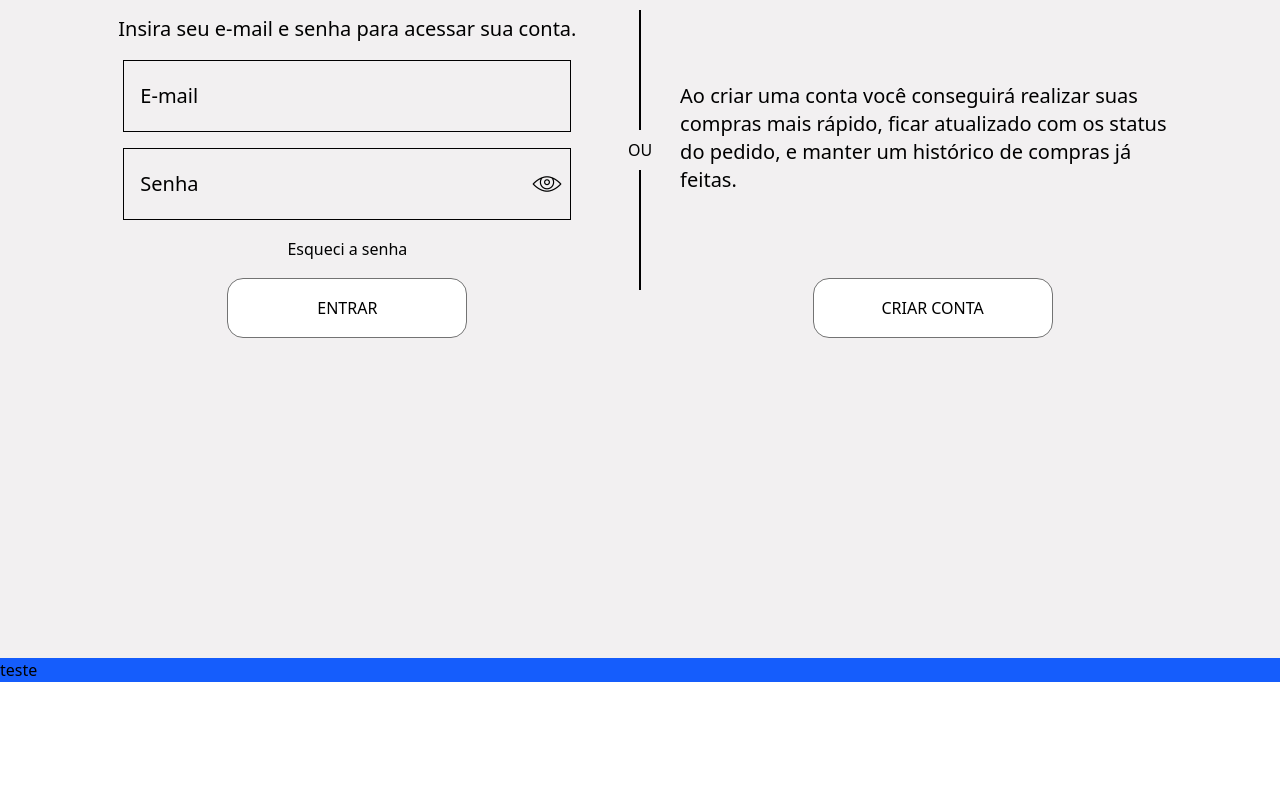
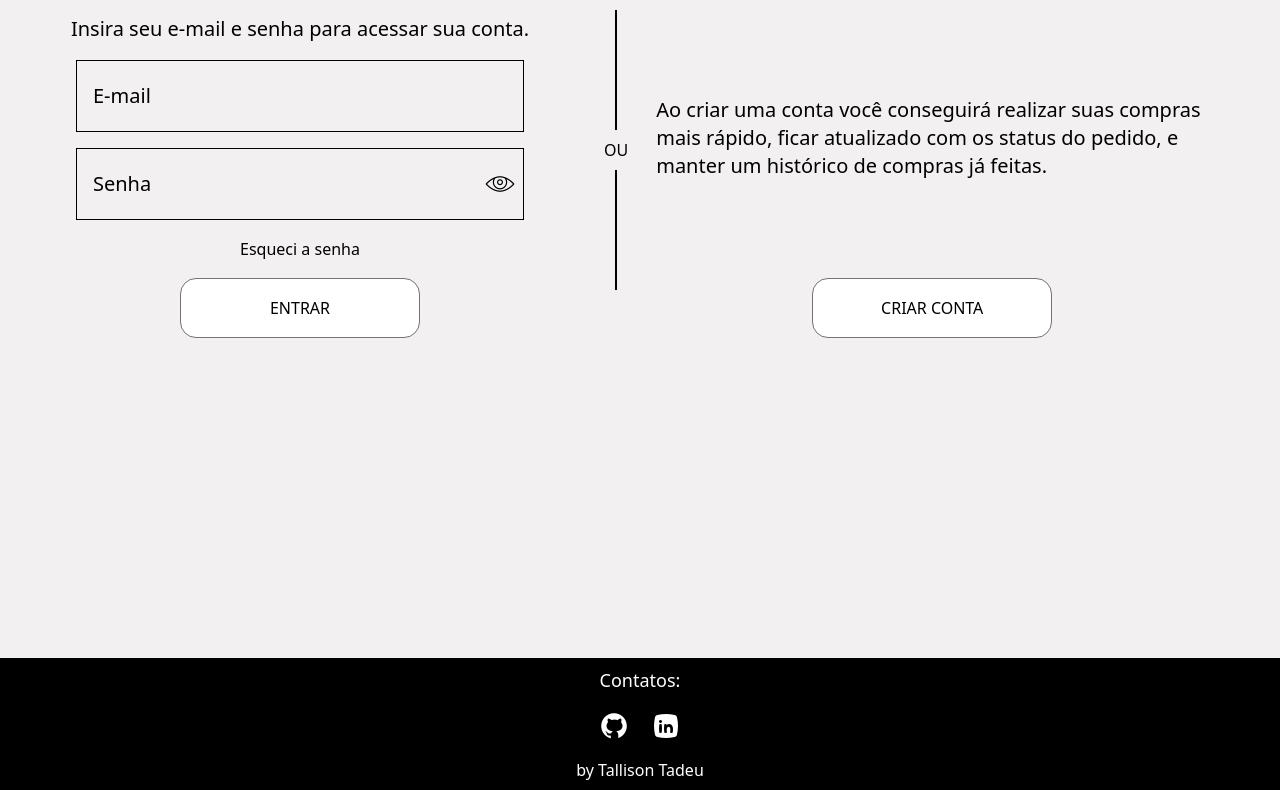
Before and after one commit to Tallisonttj/ecommerce-API, a Next.js app: page /user in a window 1280 px wide. Shown: the part 214-1004 px from the top of the page. Before the commit the page ends 896 px from the top, so only its background shows below. Built offline with nearby package versions, Linux system fonts and the light colour scheme; no server answers; a web font is replaced by a local one.

Commit message:
add footer e sidebar area

```diff
--- /dev/null
+++ b/src/app/[sidebar]/page.tsx
@@ -0,0 +1,20 @@
+
+import { Sidebar } from "@/components/layout/Sidebar";
+
+
+
+export default async function Products({
+  params,
+}: {
+  params:Promise<{ sidebar: string }>;
+}) {
+
+  const { sidebar } = await params
+  return (
+
+    <>
+    <Sidebar/>
+    </>
+  )
+
+}
--- a/src/app/layout.tsx
+++ b/src/app/layout.tsx
@@ -4,6 +4,7 @@ import "./globals.css";
 import { Provider } from "./providers";
 import { Header } from "@/components/layout/Header";
 import { Footer } from "@/components/layout/Footer";
+import { Sidebar } from "@/components/layout/Sidebar";
 
 const geistSans = Geist({
   variable: "--font-geist-sans",
--- a/src/app/page.tsx
+++ b/src/app/page.tsx
@@ -4,6 +4,7 @@
 import { CategoriesGrid } from "@/components/product/categoriesGrid";
 
 import { Provider } from "./providers";
+
 
 const page = () => {
   return (
--- a/src/components/Login.tsx
+++ b/src/components/Login.tsx
@@ -32,9 +32,9 @@ export default function Login () {
 
    return (
 
-    <section className="mx-auto mt-20">
+    <section className="mx-auto mt-20 container">
       {!userCtx?.isLogged &&
-      <div className="containeir">
+      <div className="">
         <div className="p-3 flex flex-col md:flex-row gap-4 items-center">
           <div className="flex-1 h-100 p-3 flex flex-col  gap-4 text-left md:justify-between md:items-center md:max-w-xl">
             <h1 className="text-3xl font-semibold">Já tenho um cadastro!</h1>
@@ -99,8 +99,6 @@ export default function Login () {
         }
 
 
-
-
     </section>
   );
 };
--- a/src/components/createUser.tsx
+++ b/src/components/createUser.tsx
@@ -39,7 +39,7 @@ export const CreateUser = () => {
           <div className="border flex items-center h-18 p-2 w-full md:max-w-md">
             <Input className="text-xl"  label="Avatar" type="string"   value={avatar} onclick={(e) => setAvatar(e)} />
           </div>
-          <Button msg="criar usuario" className="md:w-40 md:h-10" onclick={() => {}}/>
+          <Button msg="Criar usuario" className="md:w-40 p-2 md:h-10" onclick={() => {}}/>
           </div>
         </section>
 
--- a/src/components/layout/Footer.tsx
+++ b/src/components/layout/Footer.tsx
@@ -1,9 +1,24 @@
-
-
 export const Footer = () => {
-    return (
-        <div className=" bg-blue-600 ">
-          <h1>teste</h1>
+  return (
+    <div className=" bg-black flex flex-col gap-4 items-center text-white p-2">
+      <div className="flex flex-col items-center gap-4">
+        <p className="text-lg">Contatos:</p>
+        <div className="flex gap-5">
+        <a href="https://github.com/Tallisonttj" target="_blank" title="https://github.com/Tallisonttj">
+           <img
+            src="/assets/images/icons8-github-logo-32.png"
+            alt="icone-GitHub"
+          />
+        </a>
+        <a href="https://www.linkedin.com/in/tallison-tadeu-de-jesus-95965215a/" target="_blank" title="https://www.linkedin.com/in/tallison-tadeu-de-jesus-95965215a/">
+           <img
+            src="/assets/images/icons8-linkedin-32.png"
+            alt="icone-GitHub"
+          />
+        </a>
         </div>
-    )
-}
+      </div>
+      <p>by Tallison Tadeu</p>
+    </div>
+  );
+};
--- a/src/components/layout/Header.tsx
+++ b/src/components/layout/Header.tsx
@@ -7,20 +7,23 @@ import Link from "next/link";
 
 
 
+
 export const Header = () => {
-
   const category = useCategories()
-
-
   return (
     <section className=" bg-white h-full p-4 flex justify-between md:items-center md:justify-around md:px-10">
       <div className="flex gap-2 items-center">
-        <Image
+        <div>
+         <Link href={'/sidebar'}>
+         <Image
           width={20} height={20}
           src="/assets/images/Vector.svg"
           className="sm:hidden"
           alt="menu sanduiche"
         />
+         </Link>
+
+        </div>
         <p className="font-BBH cursor-pointer">
           <Link href={`/`}>SHOP.CO</Link>
         </p>
@@ -43,11 +46,6 @@ export const Header = () => {
           ))}
         </ul>
         }
-
-
-
-
-
       </div>
       <div className="flex gap-2 items-center">
         <div className="hidden md:flex">
@@ -59,10 +57,7 @@ export const Header = () => {
         <Link href={'/user'}>
         <Image height={20} width={20} src="/assets/images/user.svg" alt="icone usuario" />
         </Link>
-
-
         <Image height={20} width={20} src="/assets/images/cart.svg" alt="icone carrinho" />
-
       </div>
     </section>
   );
--- /dev/null
+++ b/src/components/layout/Sidebar.tsx
@@ -0,0 +1,30 @@
+'use client'
+import { useCategories } from "@/queries/categoriesquery"
+import Link from "next/link"
+
+export const Sidebar = () => {
+      const category = useCategories()
+        return (
+        <div className="absolute top-10 bg-primary w-screen h-screen">
+            <div>
+        {category.data &&
+        <ul className="flex flex-col items-center p-3.5 gap-5">
+
+         {category.data.map((i) => (
+          <Link key={i.id} href={`/products/${i.id}`}>
+             <li
+              key={i.id}
+              onClick={() => (i.id) }
+              className="hover:underline hover:cursor-pointer"
+            >
+              {i.name}
+            </li>
+          </Link>
+
+          ))}
+        </ul>
+        }
+      </div>
+        </div>
+    )
+}
```
Also changed, not shown: public/assets/images/icons8-github-logo-32.png (added), public/assets/images/icons8-linkedin-32.png (added).
